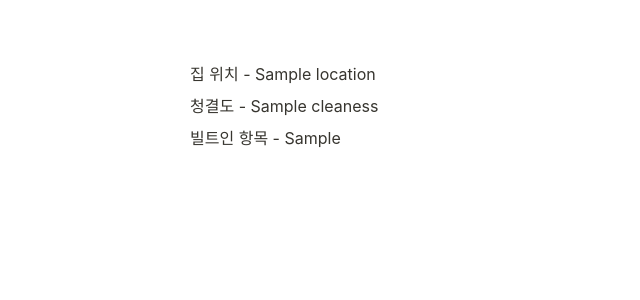
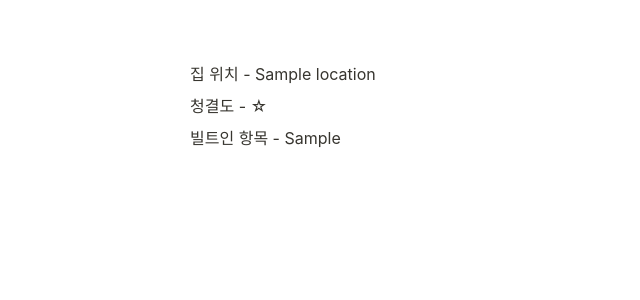
Before and after one commit to leeking68/pracFlask_1, a Flask app: template templates/house_info.html in a window 1280 px wide. Shown: the part 80-380 px from the top of the page, without its empty margins (0-640 px from the left). Run offline with Flask 2, Linux system fonts and the light colour scheme; the template is opened without the code that fills it: most values are stand-ins (such as "Sample title", 1, 10 or a date in 2020).

Commit message:
modi house_info

```diff
--- a/templates/house_info.html
+++ b/templates/house_info.html
@@ -626,4 +626,4 @@ blockquote {
 }
 
 </style></head><body><article id="065bf234-c5ea-4676-a3e6-da9556ca8dfc" class="page sans"><header><h1 class="page-title">등록한 집 세부 내용</h1></header><div class="page-body"><p id="111396b2-c144-4099-8a19-4172ad3f4741" class="">
-</p><p id="006ed9a0-e763-4886-a2d5-db7e64ea15d8" class="">집 위치 - {{location}}</p><p id="1cecb1f8-a24e-433c-a2cd-49f9907a2c44" class="">청결도 - {{cleaness}}</p><p id="5bfb2cd9-40ae-45cf-aabd-1c27cbb127b7" class="">빌트인 항목 - {{built_in}}</p></div></article></body></html>
+</p><p id="006ed9a0-e763-4886-a2d5-db7e64ea15d8" class="">집 위치 - {{location}}</p><p id="1cecb1f8-a24e-433c-a2cd-49f9907a2c44" class="">청결도 - {% if cleaness == True%}}★{% else %}☆{% endif %}</p><p id="5bfb2cd9-40ae-45cf-aabd-1c27cbb127b7" class="">빌트인 항목 - {{built_in}}</p></div></article></body></html>
```
